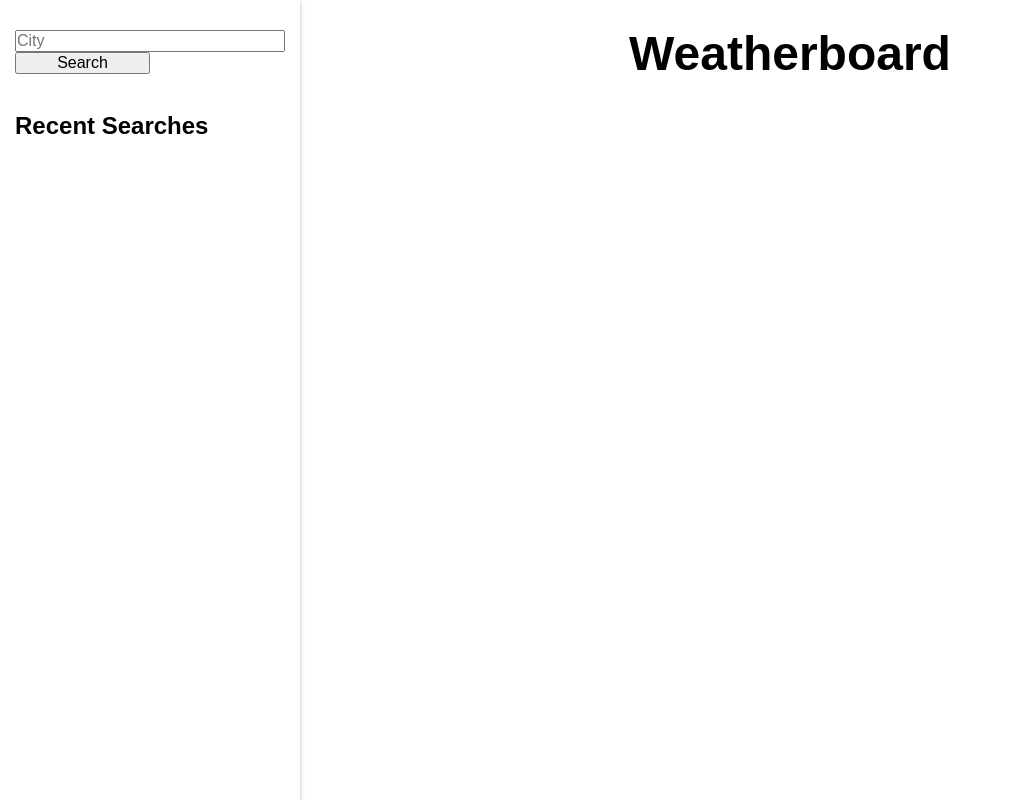
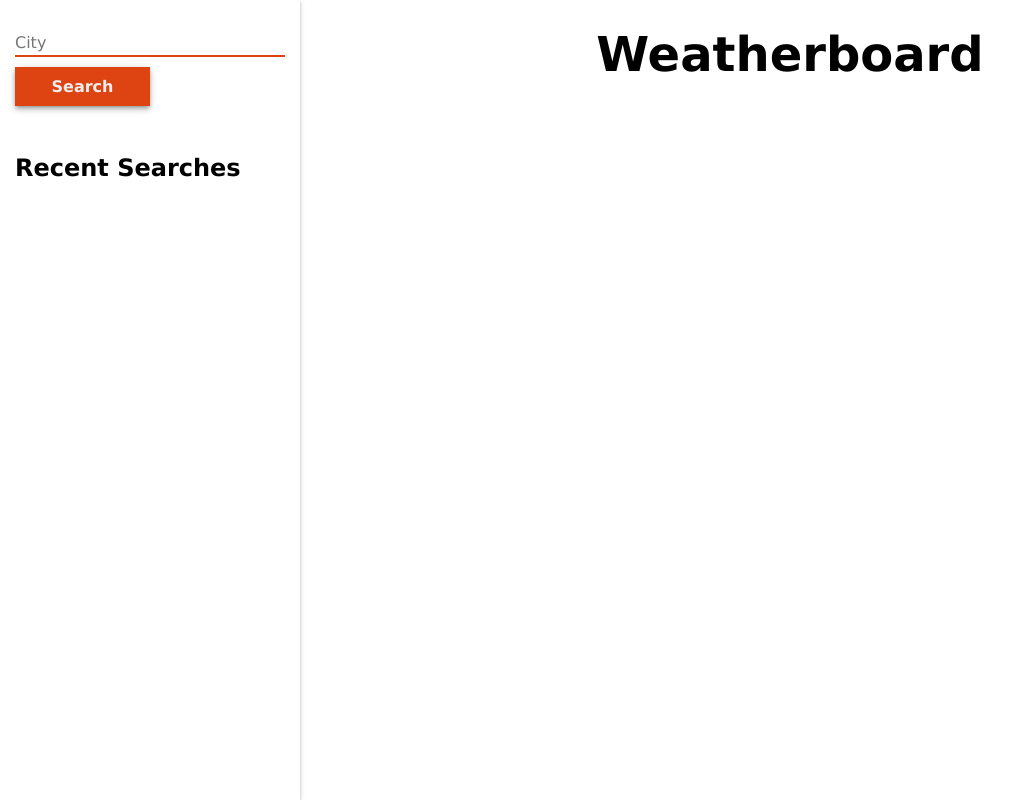
Before and after one commit to mdbow22/weatherBoard, a plain HTML site: page index.html in a window 1280 px wide. Shown: the whole page, without its empty margins (0-1031 px from the left). Drawn offline with Linux system fonts and the light colour scheme.

Commit message:
completed styling of search form

```diff
--- a/assets/style.css
+++ b/assets/style.css
@@ -1,6 +1,7 @@
 body {
     display: flex;
     flex-direction: row-reverse;
+    font-family: Verdana, Tahoma, sans-serif;
 }
 
 nav {
@@ -17,8 +18,32 @@ nav form {
     flex-direction: column;
 }
 
+nav form input {
+    border-bottom: 2px solid rgb(221, 68, 17);
+    border-top: none;
+    border-left: none;
+    border-right: none;
+    padding: 3px 0;
+}
+
+nav form input:focus {
+    outline: none;
+}
+
 nav form button {
+    font-weight: bold;
+    margin: 10px 0;
+    padding: 10px;
     width: 50%;
+    border: none;
+    background-color: rgb(221, 68, 17);
+    color: #EEE;
+    box-shadow: 0 4px 5px 0 rgb(0 0 0 / 14%), 0 1px 10px 0 rgb(0 0 0 / 12%), 0 2px 4px -1px rgb(0 0 0 / 30%);
+    cursor: pointer;
+}
+
+nav form button:active {
+    box-shadow: inset 0 4px 5px 0 rgb(0 0 0 / 14%), 0 1px 8px 0 rgb(0 0 0 / 12%), 0 2px 4px -1px rgb(0 0 0 / 30%);
 }
 
 .recent {
--- a/index.html
+++ b/index.html
@@ -13,6 +13,28 @@
         <header>
             <h1 class="title">Weatherboard</h1>
         </header>
+        <section>
+            <div class="hero">
+
+            </div>
+        </section>
+        <section class="forecast">
+            <div class="card">
+
+            </div>
+            <div class="card">
+
+            </div>
+            <div class="card">
+
+            </div>
+            <div class="card">
+
+            </div>
+            <div class="card">
+
+            </div>
+        </section>
     </main>
     <nav id="sideNav">
         <form>
```
